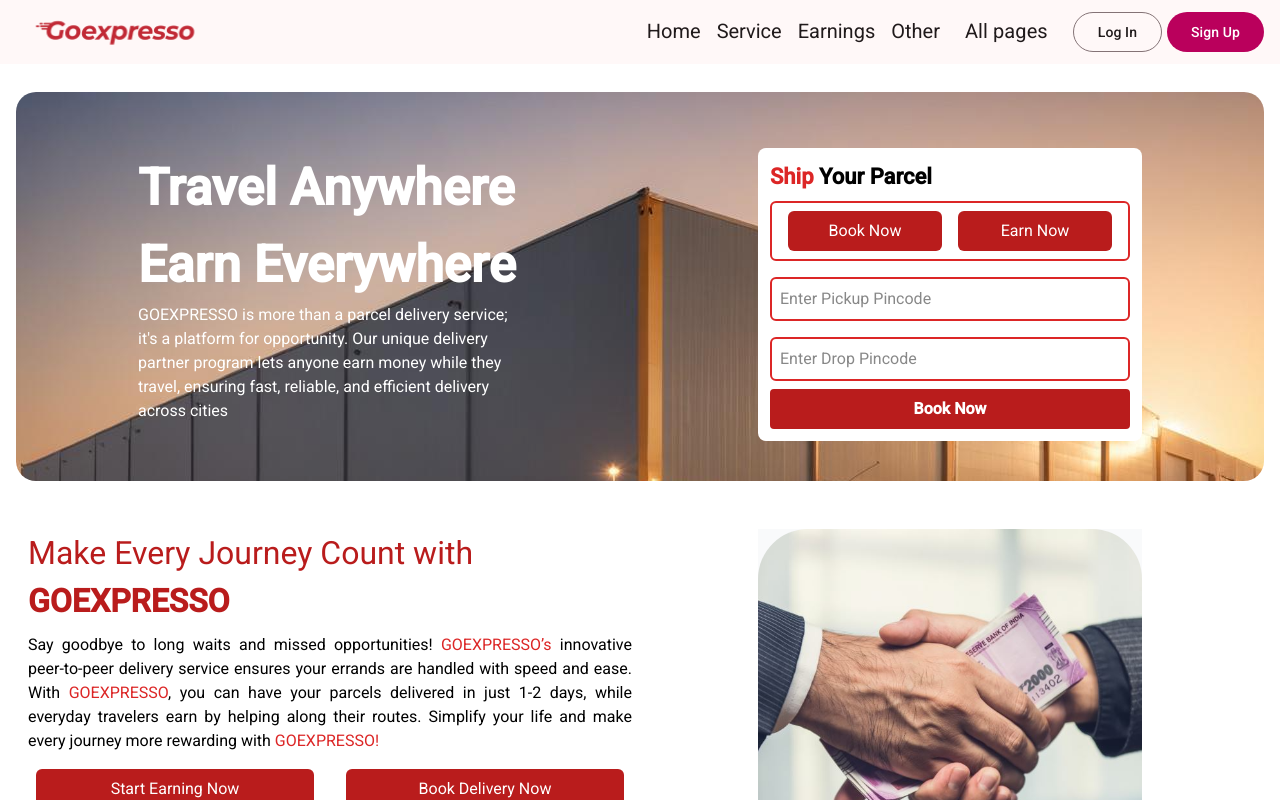
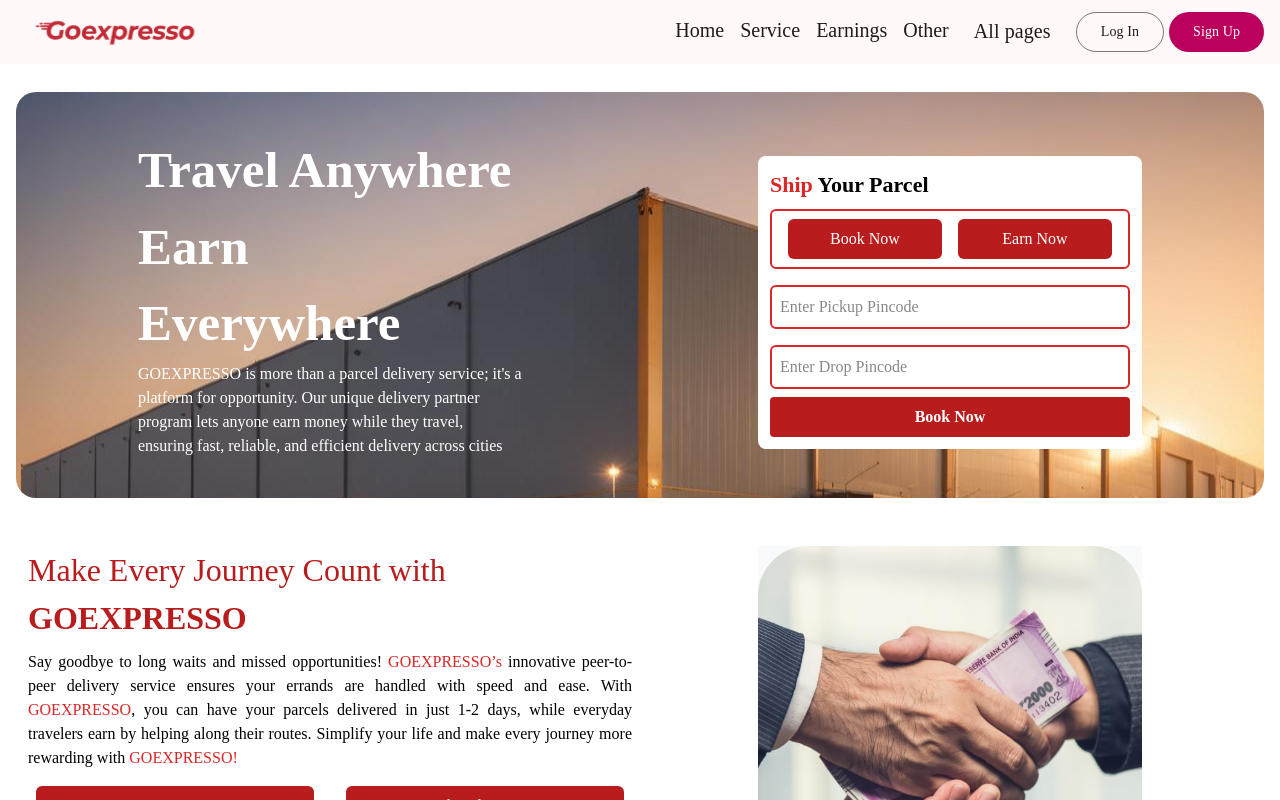
Before and after one commit to akashsinghdhakad/goexpresso_web, an Angular app: page / in a window 1280 px wide. Shown: the top 800 px of the page. Built offline with nearby package versions, Linux system fonts and the light colour scheme.

Commit message:
change colors and font family

```diff
--- a/src/app/pages/home-page/home-page.component.html
+++ b/src/app/pages/home-page/home-page.component.html
@@ -2,7 +2,7 @@
     <div class="container mx-auto hero-section px-3 py-10 mt-3 rounded-xl">
         <div class="grid grid-cols-2 max-sm:grid-cols-1 gap-4 " style="align-items: center;">
             <div class="block container mx-auto w-full max-w-sm">
-                <h2 class="text-32xl font-bold text-white">Travel Anywhere</h2>
+                <h2 class="text-32xl font-bold text-white  font-poppins">Travel Anywhere</h2>
                 <h2 class="text-32xl font-bold text-white">Earn Everywhere</h2>
                 <p class="text-white">GOEXPRESSO is more than a parcel delivery
                     service; it's a platform for opportunity. Our
@@ -179,11 +179,11 @@
 
 
 
-<section class="block bg-red-700">
+<section class="block bg-[#E31E24]">
     <div class="grid max-md:grid-cols-1 grid-cols-2 gap-4 my-4">
         <div class="flex flex-col justify-between p-2">
             <div class="flex justify-start items-center my-1 p-2 rounded-xl">
-                <div class="block  bg-rose-600 mx-5 p-5 rounded-md">
+                <div class="block  bg-[#C91A1F] mx-5 p-5 rounded-md">
                     <mat-icon class="icon-2x text-white" aria-hidden="false" aria-label="Example home icon"
                         fontIcon="currency_rupee"></mat-icon>
                 </div>
@@ -195,7 +195,7 @@
 
             </div>
             <div class="flex justify-start items-center my-1 p-2 rounded-xl">
-                <div class="block  bg-rose-600 mx-5 p-5 rounded-md">
+                <div class="block  bg-[#E31E24] mx-5 p-5 rounded-md">
                     <mat-icon class="icon-2x text-white" aria-hidden="false" aria-label="Example home icon"
                         fontIcon="local_shipping"></mat-icon>
                 </div>
@@ -207,7 +207,7 @@
 
             </div>
             <div class="flex justify-start items-center my-1 p-2 rounded-xl">
-                <div class="block  bg-rose-600 mx-5 p-5 rounded-md">
+                <div class="block  bg-[#C91A1F] mx-5 p-5 rounded-md">
                     <mat-icon class="icon-2x text-white" aria-hidden="false" aria-label="Example home icon"
                         fontIcon="schedule"></mat-icon>
                 </div>
@@ -220,7 +220,7 @@
             </div>
         </div>
         <div class="flex flex-col justify-center p-2">
-            <div class="block bg-rose-600 w-full max-w-xl p-4 rounded-lg">
+            <div class="block bg-[#EC4147] w-full max-w-xl p-4 rounded-lg">
                 <h3 class="text-5xl text-white font-semibold tracking-wider">Ready to Get Started?</h3>
                 <p class="text-slate-100 font-thin text-base my-3">Join our network of delivery partners and start
                     earning while you travel. Sign up today and be part
--- a/src/styles.css
+++ b/src/styles.css
@@ -1,12 +1,21 @@
+
+
 /* You can add global styles to this file, and also import other style files */
 @tailwind base;
 @tailwind components;
 @tailwind utilities;
 
+
+@import url('https://fonts.googleapis.com/css2?family=Poppins:wght@400;700&display=swap');
+*{
+    font-family: 'poppins';
+}
+
 html,
 body {
     height: 100%;
 }
+
 
 body {
     margin: 0;
```
